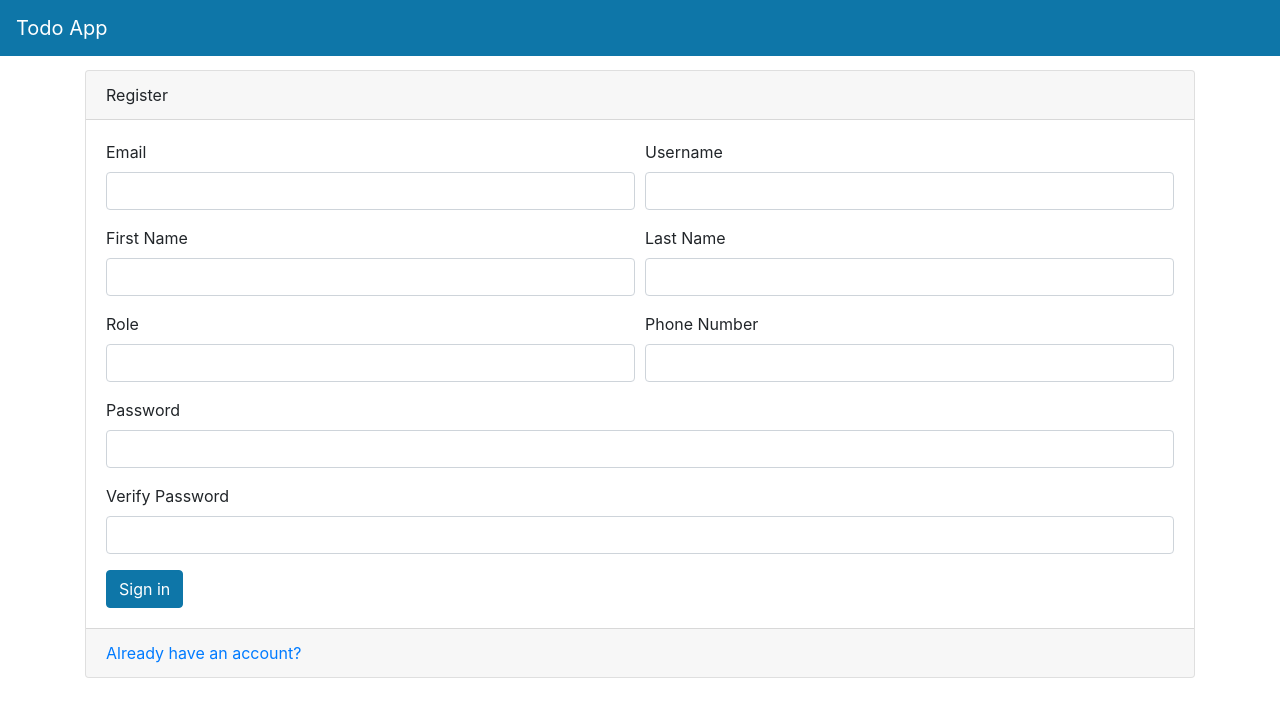
After one commit to jamesbiswell/FastAPI_Complete_Course, a FastAPI app: template project_5/TodoApp/templates/register.html in a window 1280 px wide. The commit adds this page. Shown: the top 717 px of the page. Run offline with FastAPI, Linux system fonts and the light colour scheme; the template is opened without the code that fills it, so the values that code supplies are empty; parts of the project's set-up code (start-up, migrations or seed data) failed here and were passed over.

Commit message:
Continuing section-15-project-5-fastapi-fullstack-application

```diff
--- a/project_5/TodoApp/routers/auth.py
+++ b/project_5/TodoApp/routers/auth.py
@@ -57,6 +57,16 @@ def render_login_page(request: Request):
     return templates.TemplateResponse(
         request=request,
         name="login.html",
+    )
+
+
+@router.get("/register-page")
+def render_register_page(request: Request):
+    # old style of TemplateResponse creation
+    # return templates.TemplateResponse("register.html", {"request": request})
+    return templates.TemplateResponse(
+        request=request,
+        name="register.html",
     )
 
 
--- a/project_5/TodoApp/templates/login.html
+++ b/project_5/TodoApp/templates/login.html
@@ -13,8 +13,7 @@
                 </div>
                 <div class="form-group">
                     <label>Password</label>
-                    <input type="password" class="form-control" name="password" autocomplete="current-password"
-                           required>
+                    <input type="password" class="form-control" name="password" autocomplete="current-password" required>
                 </div>
                 <button type="submit" class="btn btn-primary">Login</button>
             </form>
--- /dev/null
+++ b/project_5/TodoApp/templates/register.html
@@ -0,0 +1,55 @@
+{% include 'layout.html' %}
+
+<div class="container">
+    <div class="card">
+        <div class="card-header">
+            Register
+        </div>
+        <div class="card-body">
+            <form id="registerForm">
+                <div class="form-row">
+                    <div class="form-group col-md-6">
+                        <label>Email</label>
+                        <input type="text" class="form-control" name="email" required>
+                    </div>
+                    <div class="form-group col-md-6">
+                        <label>Username</label>
+                        <input type="text" class="form-control" name="username" required>
+                    </div>
+                </div>
+                <div class="form-row">
+                    <div class="form-group col-md-6">
+                        <label>First Name</label>
+                        <input type="text" class="form-control" name="firstname" required>
+                    </div>
+                    <div class="form-group col-md-6">
+                        <label>Last Name</label>
+                        <input type="text" class="form-control" name="lastname" required>
+                    </div>
+                </div>
+                <div class="form-row">
+                    <div class="form-group col-md-6">
+                        <label>Role</label>
+                        <input type="text" class="form-control" name="role" required>
+                    </div>
+                    <div class="form-group col-md-6">
+                        <label>Phone Number</label>
+                        <input type="text" class="form-control" name="phone_number" autocomplete="phone_number" required>
+                    </div>
+                </div>
+                <div class="form-group">
+                    <label>Password</label>
+                    <input type="password" class="form-control" name="password" autocomplete="new-password" required>
+                </div>
+                <div class="form-group">
+                    <label>Verify Password</label>
+                    <input type="password" class="form-control" name="password2" autocomplete="new-password" required>
+                </div>
+                <button type="submit" class="btn btn-primary">Sign in</button>
+            </form>
+        </div>
+        <div class="card-footer text-muted">
+            <a href="/auth/login-page">Already have an account?</a>
+        </div>
+    </div>
+</div>
```
